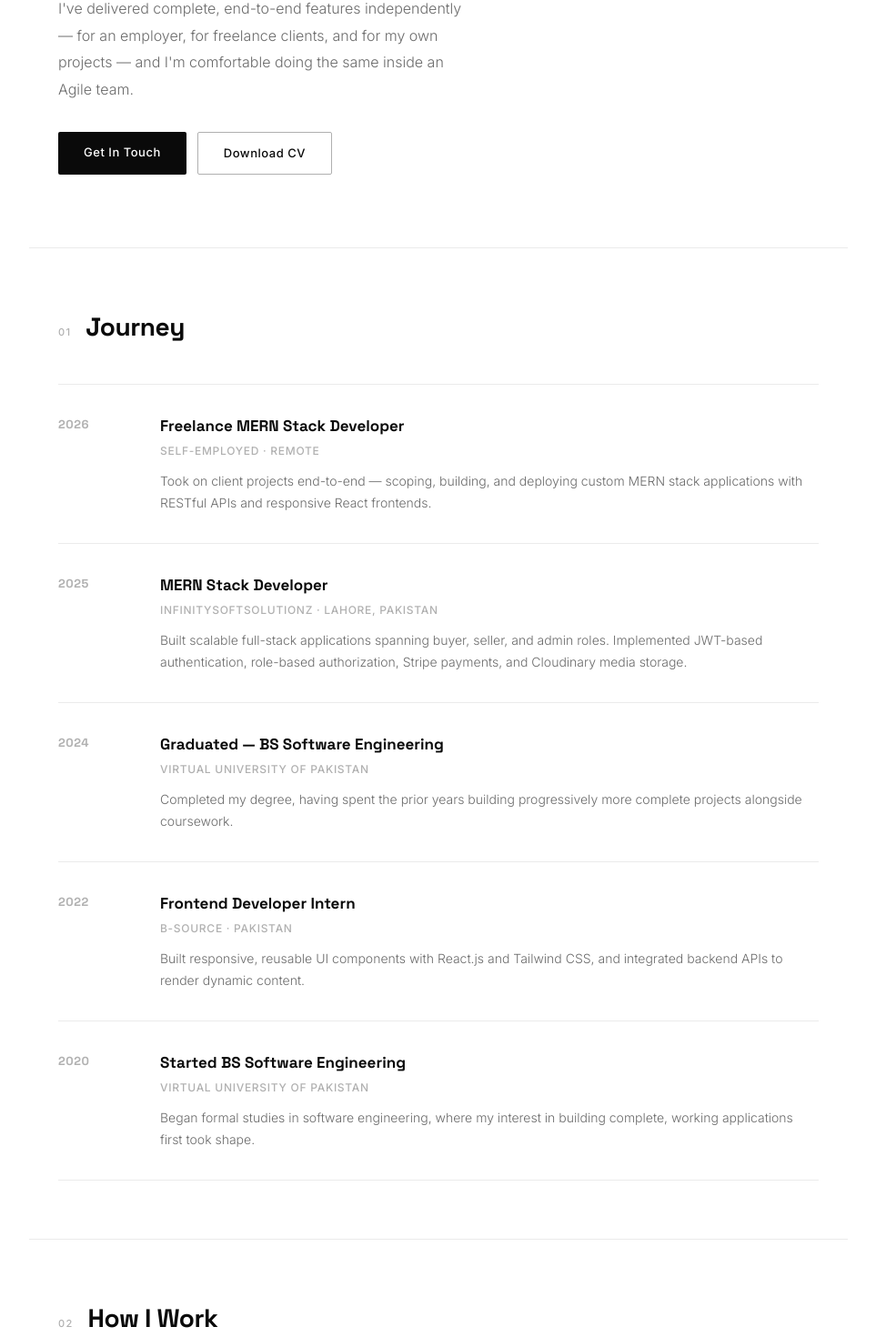
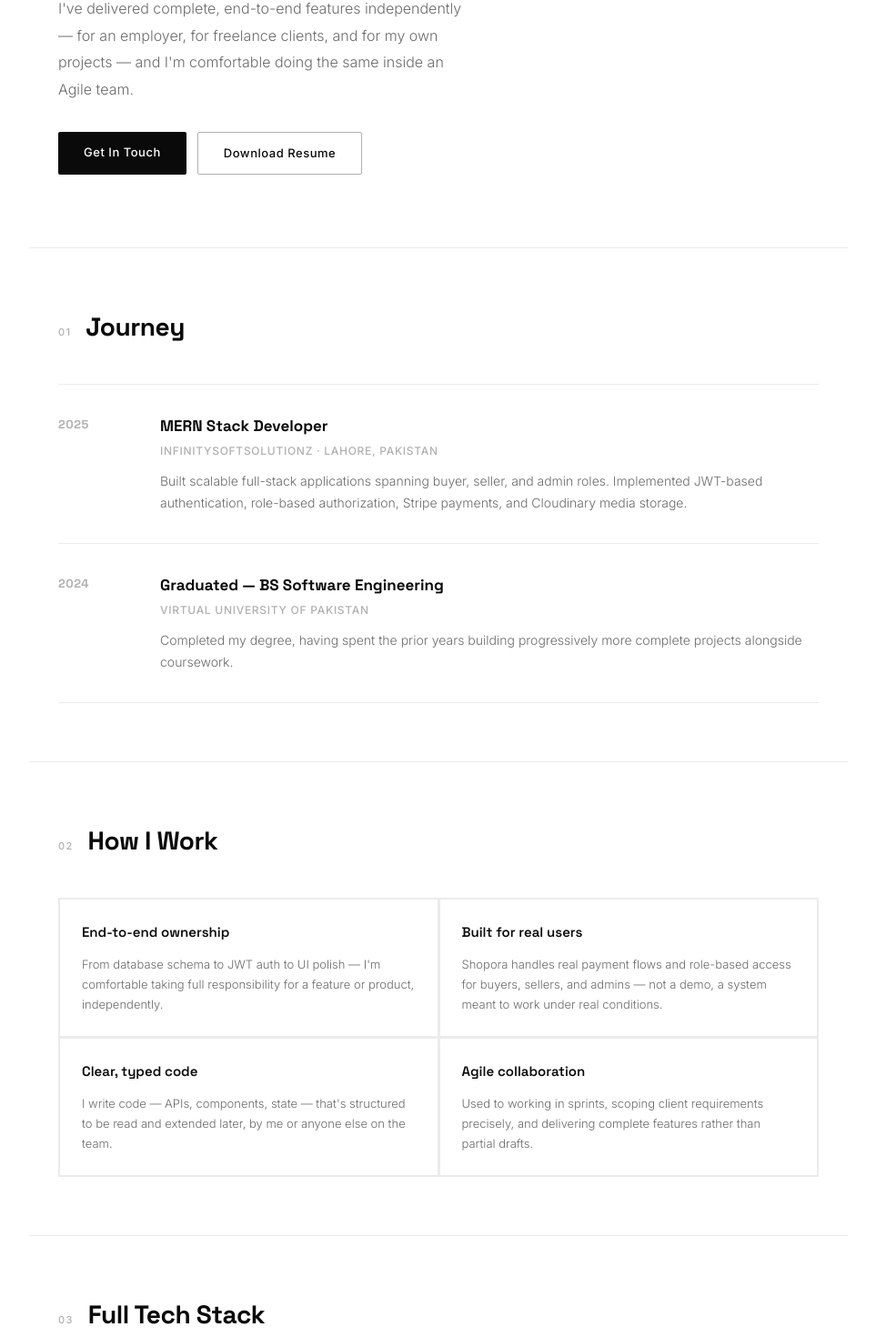
Before and after one commit to Midhat-kazmi/portfolio, a React (Vite) app: page /about in a window 1280 px wide. Shown: the part 670-2140 px from the top of the page at 91% size, without its empty margins (158-1121 px from the left). Built offline with nearby package versions, Linux system fonts and the light colour scheme.

Commit message:
Update resume link and other page tweaks

```diff
--- a/package.json
+++ b/package.json
@@ -19,10 +19,11 @@
     "cors": "^2.8.6",
     "dotenv": "^17.2.4",
     "express": "^5.2.1",
+    "lucide-react": "^1.27.0",
     "nodemailer": "^8.0.1",
     "react": "^19.2.0",
     "react-dom": "^19.2.0",
-    "react-icons": "^5.5.0",
+    "react-icons": "^5.7.0",
     "react-router-dom": "^7.13.0",
     "tailwindcss": "^4.1.18"
   },
--- a/src/pages/About.jsx
+++ b/src/pages/About.jsx
@@ -1,12 +1,7 @@
 import { Link } from "react-router-dom";
 
 const timeline = [
-  {
-    year: "2026",
-    title: "Freelance MERN Stack Developer",
-    place: "Self-Employed · Remote",
-    desc: "Took on client projects end-to-end — scoping, building, and deploying custom MERN stack applications with RESTful APIs and responsive React frontends.",
-  },
+
   {
     year: "2025",
     title: "MERN Stack Developer",
@@ -19,18 +14,7 @@
     place: "Virtual University of Pakistan",
     desc: "Completed my degree, having spent the prior years building progressively more complete projects alongside coursework.",
   },
-  {
-    year: "2022",
-    title: "Frontend Developer Intern",
-    place: "B-Source · Pakistan",
-    desc: "Built responsive, reusable UI components with React.js and Tailwind CSS, and integrated backend APIs to render dynamic content.",
-  },
-  {
-    year: "2020",
-    title: "Started BS Software Engineering",
-    place: "Virtual University of Pakistan",
-    desc: "Began formal studies in software engineering, where my interest in building complete, working applications first took shape.",
-  },
+
 ];
 
 const values = [
@@ -142,7 +126,6 @@
           <li><Link to="/" className="nav-link">Home</Link></li>
           <li><Link to="/about" className="nav-link">About</Link></li>
           <li><Link to="/contact" className="nav-link active">Contact</Link></li>
-          <li><a href="/resume.pdf" target="_blank" rel="noreferrer" className="nav-link nav-cta">Resume ↗</a></li>
         </ul>
       </nav>
 
@@ -169,8 +152,14 @@
             </p>
             <div style={{ display: "flex", gap: 12, flexWrap: "wrap" }}>
               <a href="mailto:ksyedamidhat@gmail.com" className="btn-primary">Get In Touch</a>
-              <a href="/resume.pdf" target="_blank" rel="noreferrer" className="btn-outline">Download CV</a>
-            </div>
+<a
+  href="https://drive.google.com/uc?export=download&id=1dkwm8vRMUPN2dfdwifHkkYDt9AKnn2LR"
+  target="_blank"
+  rel="noopener noreferrer"
+  className="btn-outline"
+>
+  Download Resume
+</a>            </div>
           </div>
 
           {/* Quick facts panel */}
--- a/src/pages/Home.jsx
+++ b/src/pages/Home.jsx
@@ -89,33 +89,16 @@
 
 const experience = [
  {
-    role: "Freelance MERN Stack Developer",
-    place: "Self-Employed · Remote",
-    period: "Feb '26 — Apr '26",
-    bullets: [
-      "Developed and delivered custom full-stack web applications for clients using the MERN stack, managing projects end-to-end.",
-      "Built RESTful APIs and responsive React frontends tailored to client requirements, ensuring cross-browser compatibility.",
-    ],
-  },
-  {
     role: "MERN Stack Developer",
     place: "InfinitySoftSolutionz · Lahore, Pakistan",
-    period: "Aug '25 — Dec '25",
+    period: "Aug '25 — Feb '26",
     bullets: [
       "Built scalable full-stack applications using the MERN stack, delivering features across buyer, seller, and admin roles.",
       "Designed RESTful APIs with Node.js/Express.js and implemented JWT-based authentication with role-based authorization.",
       "Integrated the Stripe payment gateway and Cloudinary media storage for complete transaction and media management.",
     ],
   },
-  {
-    role: "Frontend Developer Intern",
-    place: "B-Source · Pakistan",
-    period: "Mar '22 — May '22",
-    bullets: [
-      "Built responsive, reusable UI components using React.js and Tailwind CSS, improving cross-device compatibility.",
-      "Integrated backend APIs to render dynamic content and optimized layouts for performance and cross-browser consistency.",
-    ],
-  },
+
 ];
 
 export default function Home() {
@@ -230,7 +213,7 @@
           <li><Link to="/" className="nav-link">Home</Link></li>
           <li><Link to="/about" className="nav-link">About</Link></li>
           <li><Link to="/contact" className="nav-link active">Contact</Link></li>
-          <li><a href="/resume.pdf" target="_blank" rel="noreferrer" className="nav-link nav-cta">Resume ↗</a></li>
+          <li><a href="https://drive.google.com/uc?export=download&id=1dkwm8vRMUPN2dfdwifHkkYDt9AKnn2LR" target="_blank" rel="noreferrer" className="nav-link nav-cta">Resume ↗</a></li>
         </ul>
       </nav>
 
@@ -275,12 +258,12 @@
           <a href="#projects" className="btn-primary">View Projects</a>
           <Link to="/contact" className="btn-outline">Get In Touch</Link>
     <a
-    href="https://drive.google.com/uc?export=download&id=1G6J_B8_pxfIvpR916TALCsK5VaN3gKUH"
+  href="https://drive.google.com/uc?export=download&id=1dkwm8vRMUPN2dfdwifHkkYDt9AKnn2LR"
   target="_blank"
   rel="noopener noreferrer"
   className="btn-outline"
 >
-    Download CV
+  Download Resume
 </a>
         </div>
 
@@ -307,8 +290,7 @@
       {/* ══ STATS ══ */}
       <div className="stats-bar" style={{ maxWidth: 900, margin: "0 auto", padding: "3rem 2rem", display: "grid", gridTemplateColumns: "repeat(4, 1fr)", gap: "2rem" }}>
         {[
-          { number: "1+",     label: "Year of Experience" },
-          { number: "3",      label: "Production Projects" },
+          { number: "6",     label: "Months" },
           { number: "MERN",   label: "Stack Specialist" },
           { number: "Stripe", label: "Payments Integrated" },
         ].map((s) => (
@@ -428,9 +410,7 @@
             <span style={{ fontSize: 11, fontWeight: 500, letterSpacing: "0.12em", textTransform: "uppercase", color: "#B0B0B0" }}>05</span>
             <h2 style={{ fontFamily: "'Space Grotesk', sans-serif", fontSize: 28, fontWeight: 700, letterSpacing: "-0.5px" }}>Featured Projects</h2>
           </div>
-          <Link to="/portfolio" style={{ fontSize: 12, fontWeight: 600, color: "#6B6B6B", textDecoration: "none", letterSpacing: "0.06em", textTransform: "uppercase" }}>
-            View All →
-          </Link>
+
         </div>
         <div className="projects-grid" style={{ display: "grid", gridTemplateColumns: "repeat(2, 1fr)", gap: 1, background: "#EBEBEB", border: "1px solid #EBEBEB" }}>
           {projects.map((p) => (
--- a/src/pages/ProjectDetail.jsx
+++ b/src/pages/ProjectDetail.jsx
@@ -166,13 +166,14 @@
         <div style={{ display: "flex", gap: 12, justifyContent: "center", flexWrap: "wrap" }}>
           <Link to="/contact" className="btn-primary">Start a Conversation</Link>
    <a
-  href="/Midhat_resume.pdf"
+  href="https://drive.google.com/uc?export=download&id=1dkwm8vRMUPN2dfdwifHkkYDt9AKnn2LR"
   target="_blank"
   rel="noopener noreferrer"
   className="btn-outline"
 >
-  Download CV
-</a>       </div>
+  Download Resume
+</a>
+     </div>
       </section>
 
       {/* ══ FOOTER ══ */}
```
Also changed, not shown: 1 other file (tests, documents, lock files or other folders). Lines whose indentation alone changed are shown as unchanged.
